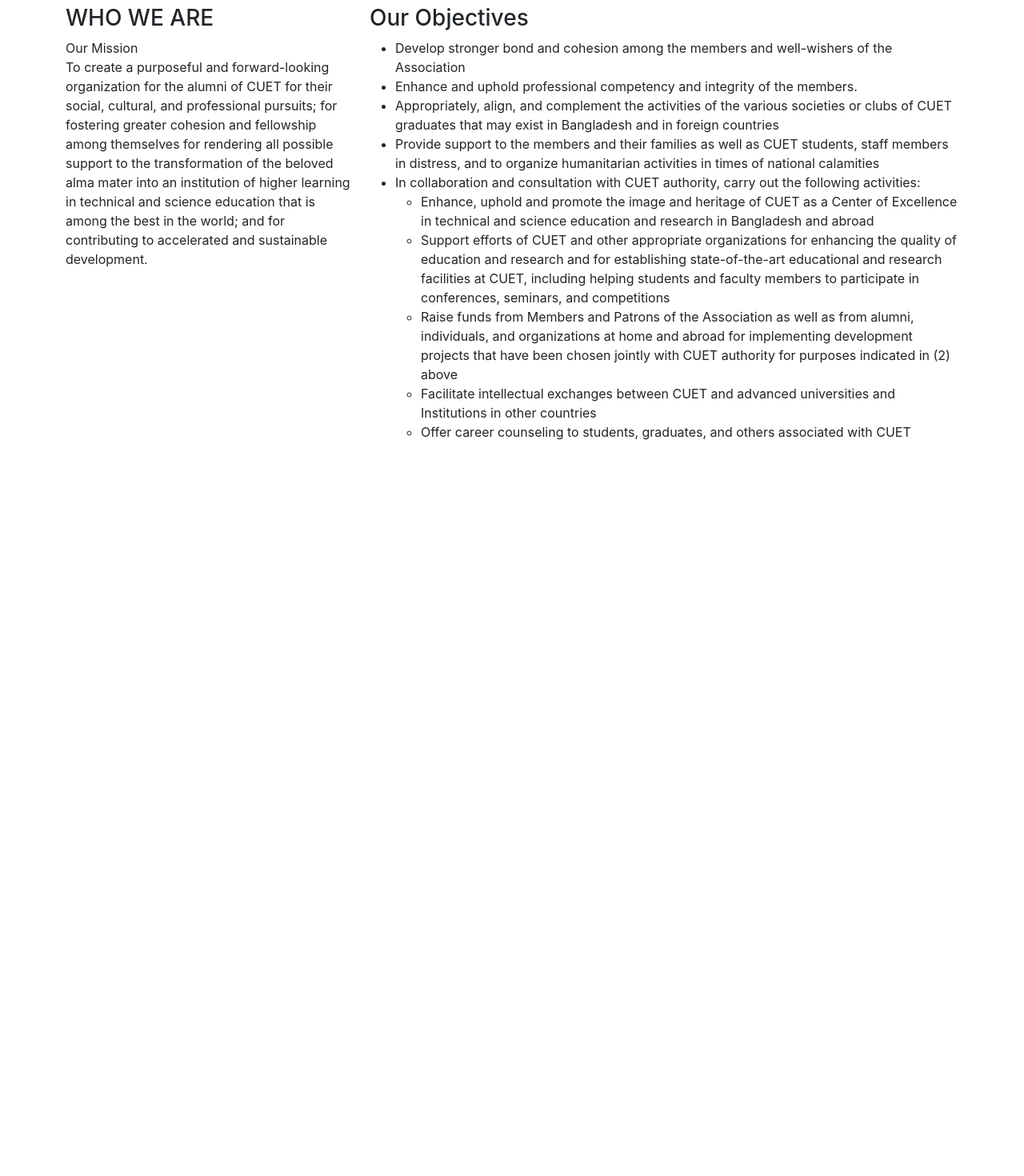
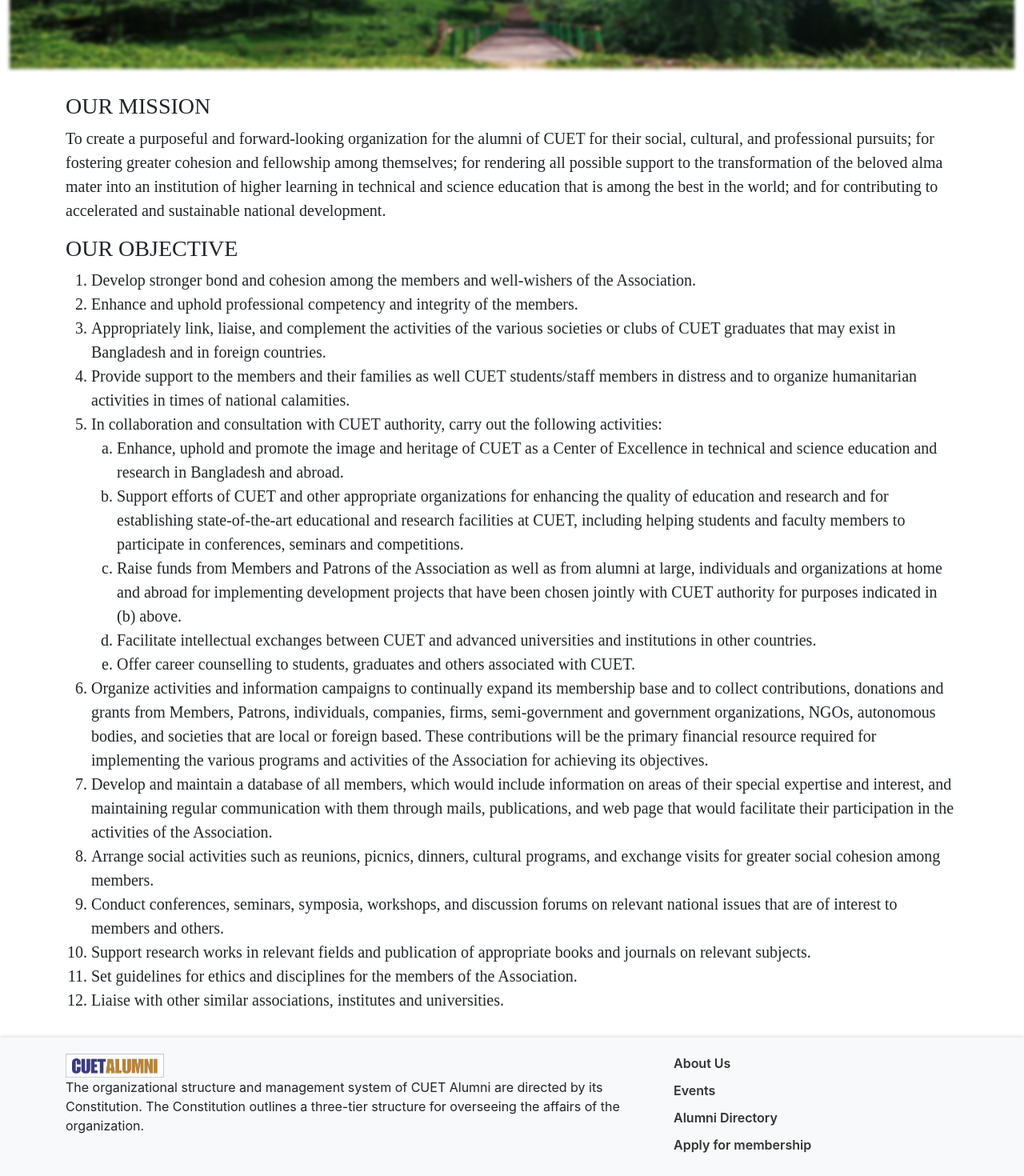
Before and after one commit to tanjummotin/CUET-Alumni-Portal, a React (Create React App) app: page /about in a window 1280 px wide. Shown: the part 260-1730 px from the top of the page at 80% size. Before the commit the page ends 828 px from the top, so only its background shows below. Built offline with nearby package versions, Linux system fonts and the light colour scheme.

Commit message:
Many changes in last moment

```diff
--- a/src/App.css
+++ b/src/App.css
@@ -74,3 +74,47 @@
 .registration-form label {
   font-weight: bold;
 }
+
+.footer {
+  position: relative;
+  bottom: 0;
+  width: 100%;
+  background-color: #f8f9fa;
+  /* Add your desired background color */
+  padding: 20px 0;
+  /* Adjust padding as needed */
+  box-shadow: 0 -2px 4px rgba(0, 0, 0, 0.1);
+
+  /* Optional: Add a shadow effect */
+}
+
+/* Additional styling for the content inside the footer */
+.footer img {
+  max-width: 100%;
+  height: 30px;
+}
+
+.footer p {
+  margin-bottom: 0;
+  /* Remove default margin */
+}
+
+.footer ul {
+  padding: 0;
+  font-weight: 600;
+  list-style-type: none;
+}
+
+.footer ul li {
+  margin-bottom: 10px;
+}
+
+.footer ul li a {
+  color: #333;
+  text-decoration: none;
+}
+
+.footer ul li a:hover {
+  text-decoration: underline;
+  color: #878e0d;
+}
--- a/src/App.js
+++ b/src/App.js
@@ -17,8 +17,9 @@
 import Registration from "./Components/registration";
 import AlumniList from "./Components/alumni_list";
 import EventList from "./Components/event_list";
-import logout from "./Components/logout" ;
+import logout from "./Components/logout";
 import SearchResults from "./Components/SearchResults";
+import Footer from "./Components/footer";
 
 function App() {
   return (
@@ -36,9 +37,8 @@
           <Route path="/register" element={<Register />} />
           <Route path="/searchResult" element={<SearchResults />} />
           <Route path="/eventForm" element={<Add_Event_Form />} />
-
-
         </Routes>
+        <Footer></Footer>
       </BrowserRouter>
     </>
   );
--- a/src/Components/NavBar1.jsx
+++ b/src/Components/NavBar1.jsx
@@ -1,15 +1,11 @@
-
-import React, { useState, useEffect } from 'react';
-import { Link } from 'react-router-dom';
-import axios from 'axios';
-const CUETLogo = require('../assets/CUETALUMNI_finall.png');
+import React, { useState, useEffect } from "react";
+import { Link } from "react-router-dom";
+import axios from "axios";
+const CUETLogo = require("../assets/CUETALUMNI_finall.png");
 export default function NavBar1() {
-
   const userData = JSON.parse(sessionStorage.getItem("userData"));
   const username = userData?.username;
   const loggedIn = sessionStorage.getItem("loggedIn");
-
-
 
   // useEffect(() => {
   //   // You should replace this placeholder with an actual API call to check login status
@@ -31,7 +27,6 @@
     console.log(loggedIn);
     // You can also redirect the user to the login page or any other page
     window.location.href = "/"; // Example redirect to the login page
-
   };
   return (
     <nav className="nav2 navbar navbar-expand-lg">
@@ -40,9 +35,7 @@
           <img src={CUETLogo} alt="Cuet Logo" width="90" height="40" />
         </Link>
         <ul className="navbar-nav">
-
           {loggedIn ? (
-
             <li className="nav-item">
               <Link className="nav-link link ps-4 pe-4" to="/alumniDirectory">
                 <span className="lighter-text">Alumni Directory</span>
@@ -56,42 +49,34 @@
             </li>
           )}
           {loggedIn ? (
-            <>
-            <li className="nav-item">
-             <Link className="nav-link ps-4 pe-4 login-btn" to="/">
+            <li className="nav-item dropdown">
+              <a
+                className="nav-link dropdown-toggle ps-4 pe-4 login-btn"
+                href="#"
+                id="navbarDropdown"
+                role="button"
+                data-bs-toggle="dropdown"
+                aria-expanded="false"
+              >
                 {username}
+              </a>
+              <ul className="dropdown-menu" aria-labelledby="navbarDropdown">
+                <li>
+                  <Link className="dropdown-item" to="/profileView">
+                    View Profile
                   </Link>
                 </li>
-            <li className="nav-item">
-                <Link className="btn btn-link nav-link ps-4 pe-4 login-btn" onClick={handleLogout} >
+                <li>
+                  <a className="dropdown-item" onClick={handleLogout}>
                     Logout
-                </Link>
+                  </a>
                 </li>
-            </>
-
-
+              </ul>
+            </li>
           ) : (
             <li className="nav-item">
               <Link className="nav-link ps-4 pe-4 login-btn" to="/login">
                 Login
-              </Link>
-            </li>
-          )}
-          {loggedIn ? (
-            <>
-            <li className="nav-item">
-             <Link className="nav-link ps-4 pe-4 login-btn" to="/profileView">
-                view_profile
-              </Link>
-            </li>
-            </>
-
-
-
-          ) : (
-            <li className="nav-item">
-              <Link className="nav-link ps-4 pe-4 login-btn" to="/login">
-                view_profile
               </Link>
             </li>
           )}
--- a/src/Components/ProfilePage.jsx
+++ b/src/Components/ProfilePage.jsx
@@ -12,7 +12,6 @@
 import female from "../assets/womanavatar.jpg";
 
 export default function Profile(second) {
-
   const userData = JSON.parse(sessionStorage.getItem("userData"));
   const username = userData?.username;
   const name = userData?.name;
@@ -26,45 +25,30 @@
   const gender = userData?.gender;
   const loggedIn = sessionStorage.getItem("loggedIn");
 
-
-
-
   return (
-    <>
-      <div className="container">
-        {/* <div className=" justify-content-end mb-3 w-25">
-          <button className="btn btn-primary">
-            <FontAwesomeIcon icon={faEdit} className="mr-1" />
-            Edit Profile
-          </button>
-        </div> */}
-
-          <div  className="col-md-10 mb-3">
-            <div className="container mt-3">
-              <div className="row shadow rounded border-0 p-3">
+    <div className="container py-4">
+      {/* Profile Info */}
+      <div className="row justify-content-center">
+        <div className="col-md-10">
+          <div className="card shadow rounded border-0">
+            <div className="card-body d-flex align-items-center">
               <div className="col-3">
-                  {gender == "Female" ? (
                 <img
-                      src={female}
+                  src={gender === "Female" ? female : male}
                   className="avatar xl rounded-circle img-thumbnail shadow-sm"
+                  alt="Avatar"
                 />
-                  ) : (
-                    <img
-                      src={male}
-                      className="avatar xl rounded-circle img-thumbnail shadow-sm"
-                    />
-                  )}
               </div>
               <div className="col-6">
-                  <ul style={{ listStyleType: "none" }}>
-                    <li>{name}</li>
+                <ul className="list-unstyled">
+                  <li className="fw-bold">{name}</li>
                   <li>
-                      {present_position},{organization}
+                    {present_position}, {organization}
                   </li>
                 </ul>
               </div>
               <div className="col-3">
-                  <ul style={{ listStyleType: "none" }}>
+                <ul className="list-unstyled">
                   <li>
                     <FontAwesomeIcon icon={faTint} /> {blood_group}
                   </li>
@@ -72,50 +56,32 @@
                     <FontAwesomeIcon icon={faEnvelope} /> {email}
                   </li>
                   <li>
-                      <FontAwesomeIcon icon={faMapMarkerAlt} />{" "}
-                      {present_address}
+                    <FontAwesomeIcon icon={faMapMarkerAlt} /> {present_address}
                   </li>
                 </ul>
-                </div>
-                {/* <div>
-                  Connect with me
-                  <a
-                    href="https://www.linkedin.com/"
-                    target="_blank"
-                    rel="noopener noreferrer"
-                  >
-                    <FontAwesomeIcon icon={faEnvelope} />
-                  </a>
-                  <a
-                    href="https://www.facebook.com/"
-                    target="_blank"
-                    rel="noopener noreferrer"
-                  >
-                    <FontAwesomeIcon icon={FaEnvelope} />
-                  </a>
-                </div> */}
-              </div>
-              <div className="row mt-5">
-                <div className="col-md-6">
-                  <div className="card shadow rounded border-0 ">
-                    <div className="card-body">
-                      <h5
-                        className="card-title p-3"
-                        style={{ backgroundColor: "#f0f0f0" }}
-                      >
-                        Education
-                      </h5>
-
-                      <p className="card-text">{recent_degree}</p>
-                      <p>{university_name}</p>
-
               </div>
             </div>
           </div>
         </div>
       </div>
+
+      {/* Education Info */}
+      <div className="row justify-content-center mt-4">
+        <div className="col-md-10">
+          <div className="card shadow rounded border-0">
+            <div className="card-body">
+              <h5
+                className="card-title mb-4"
+                style={{ backgroundColor: "#f0f0f0", padding: "6px" }}
+              >
+                Education
+              </h5>
+              <p className="card-text">{recent_degree}</p>
+              <p className="card-text">{university_name}</p>
             </div>
           </div>
-    </>
+        </div>
+      </div>
+    </div>
   );
 }
--- a/src/Components/about.jsx
+++ b/src/Components/about.jsx
@@ -1,81 +1,133 @@
 import React from "react";
+import image3 from "../assets/jungle.jpg";
 
 export default function About() {
   return (
-    <div className="container">
-      <h1 className="text-center mt-5">CUET ALUMNI</h1>
-      <div className="row mt-5">
-        <div className="col-md-4">
-          <h3>WHO WE ARE</h3>
+    <>
+      <div className="container-fluid">
+        <br />
+        <img
+          src={image3}
+          className="d-block w-100"
+          style={{ height: "200px", filter: "blur(2px)" }}
+          alt="Image 3"
+        />
+      </div>
+      <div
+        className="container"
+        style={{
+          fontSize: "20px",
+          fontFamily: "'Times New Roman', Times, serif",
+        }}
+      >
+        <br></br>
+        <h3>OUR MISSION</h3>
         <p>
-            Our Mission <br />
-            To create a purposeful and forward-looking organization for the
-            alumni of CUET for their social, cultural, and professional pursuits;
-            for fostering greater cohesion and fellowship among themselves for
+          To create a purposeful and forward-looking organization for the alumni
+          of CUET for their social, cultural, and professional pursuits; for
+          fostering greater cohesion and fellowship among themselves; for
           rendering all possible support to the transformation of the beloved
           alma mater into an institution of higher learning in technical and
           science education that is among the best in the world; and for
-            contributing to accelerated and sustainable development.
+          contributing to accelerated and sustainable national development.
         </p>
-        </div>
-        <div className="col-md-8">
-          <h3>Our Objectives</h3>
-          <ul>
+        <h3>OUR OBJECTIVE</h3>
+        <p>
+          <ol>
             <li>
               Develop stronger bond and cohesion among the members and
-              well-wishers of the Association
+              well-wishers of the Association.
             </li>
             <li>
               Enhance and uphold professional competency and integrity of the
               members.
             </li>
             <li>
-              Appropriately, align, and complement the activities of the various
-              societies or clubs of CUET graduates that may exist in Bangladesh
-              and in foreign countries
+              Appropriately link, liaise, and complement the activities of the
+              various societies or clubs of CUET graduates that may exist in
+              Bangladesh and in foreign countries.
             </li>
             <li>
-              Provide support to the members and their families as well as CUET
-              students, staff members in distress, and to organize humanitarian
-              activities in times of national calamities
+              Provide support to the members and their families as well CUET
+              students/staff members in distress and to organize humanitarian
+              activities in times of national calamities.
             </li>
             <li>
               In collaboration and consultation with CUET authority, carry out
               the following activities:
-            </li>
-            <ul>
+              <ol type="a">
                 <li>
-                Enhance, uphold and promote the image and heritage of CUET as a
-                Center of Excellence in technical and science education and
-                research in Bangladesh and abroad
+                  Enhance, uphold and promote the image and heritage of CUET as
+                  a Center of Excellence in technical and science education and
+                  research in Bangladesh and abroad.
                 </li>
                 <li>
-                Support efforts of CUET and other appropriate organizations for
-                enhancing the quality of education and research and for
+                  Support efforts of CUET and other appropriate organizations
+                  for enhancing the quality of education and research and for
                   establishing state-of-the-art educational and research
                   facilities at CUET, including helping students and faculty
-                members to participate in conferences, seminars, and
-                competitions
+                  members to participate in conferences, seminars and
+                  competitions.
                 </li>
                 <li>
-                Raise funds from Members and Patrons of the Association as well
-                as from alumni, individuals, and organizations at home and
-                abroad for implementing development projects that have been
-                chosen jointly with CUET authority for purposes indicated in (2)
-                above
+                  Raise funds from Members and Patrons of the Association as
+                  well as from alumni at large, individuals and organizations at
+                  home and abroad for implementing development projects that
+                  have been chosen jointly with CUET authority for purposes
+                  indicated in (b) above.
                 </li>
                 <li>
                   Facilitate intellectual exchanges between CUET and advanced
-                universities and Institutions in other countries
+                  universities and institutions in other countries.
                 </li>
                 <li>
-                Offer career counseling to students, graduates, and others
-                associated with CUET
+                  Offer career counselling to students, graduates and others
+                  associated with CUET.
                 </li>
-            </ul>
-          </ul>
+              </ol>
+            </li>
+            <li>
+              Organize activities and information campaigns to continually
+              expand its membership base and to collect contributions, donations
+              and grants from Members, Patrons, individuals, companies, firms,
+              semi-government and government organizations, NGOs, autonomous
+              bodies, and societies that are local or foreign based. These
+              contributions will be the primary financial resource required for
+              implementing the various programs and activities of the
+              Association for achieving its objectives.
+            </li>
+            <li>
+              Develop and maintain a database of all members, which would
+              include information on areas of their special expertise and
+              interest, and maintaining regular communication with them through
+              mails, publications, and web page that would facilitate their
+              participation in the activities of the Association.
+            </li>
+            <li>
+              Arrange social activities such as reunions, picnics, dinners,
+              cultural programs, and exchange visits for greater social cohesion
+              among members.
+            </li>
+            <li>
+              Conduct conferences, seminars, symposia, workshops, and discussion
+              forums on relevant national issues that are of interest to members
+              and others.
+            </li>
+            <li>
+              Support research works in relevant fields and publication of
+              appropriate books and journals on relevant subjects.
+            </li>
+            <li>
+              Set guidelines for ethics and disciplines for the members of the
+              Association.
+            </li>
+            <li>
+              Liaise with other similar associations, institutes and
+              universities.
+            </li>
+          </ol>
+        </p>
       </div>
-      </div>
-    </div>
+    </>
   );
 }
--- a/src/Components/footer.jsx
+++ b/src/Components/footer.jsx
@@ -1,12 +1,12 @@
 import logo from "../assets/CUETALUMNI_finall.png";
-
+import { Link } from "react-router-dom";
 function Footer() {
   return (
-    <>
-      <div className="contaoner-fluid footer fixed-bottom">
+    <div className="footer">
+      <div className="container">
         <div className="row">
           <div className="col-8">
-            <img src={logo} alt="" />
+            <img src={logo} alt="CUET Alumni" />
             <p>
               The organizational structure and management system of CUET Alumni
               are directed by its Constitution. The Constitution outlines a
@@ -17,28 +17,22 @@
           <div className="col-4">
             <ul>
               <li>
-                <a href="#about">About Us</a>
+                <Link to="/about">About Us</Link>
               </li>
               <li>
-                <a href="Events">Events</a>
+                <Link to="/eventList">Events</Link>
               </li>
               <li>
-                <a href="Career">Career</a>
+                <Link to="/alumniDirectory">Alumni Directory</Link>
               </li>
               <li>
-                <a href="#ApplyforMembership">Apply for membership</a>
-              </li>
-              <li>
-                <a href="Contact">Contact</a>
-              </li>
-              <li>
-                <a href="#CUET">CUET</a>
+                <Link to="/register">Apply for membership</Link>
               </li>
             </ul>
           </div>
         </div>
       </div>
-    </>
+    </div>
   );
 }
 
```
Also changed, not shown: src/Components/EventCardUi.jsx (+63 -13 lines). Lines whose indentation alone changed are shown as unchanged.
